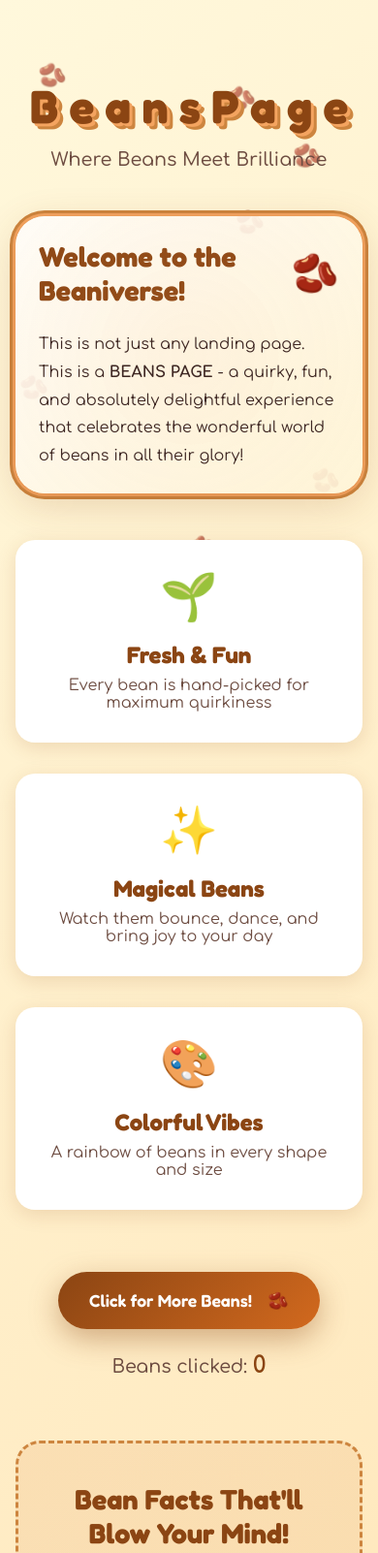
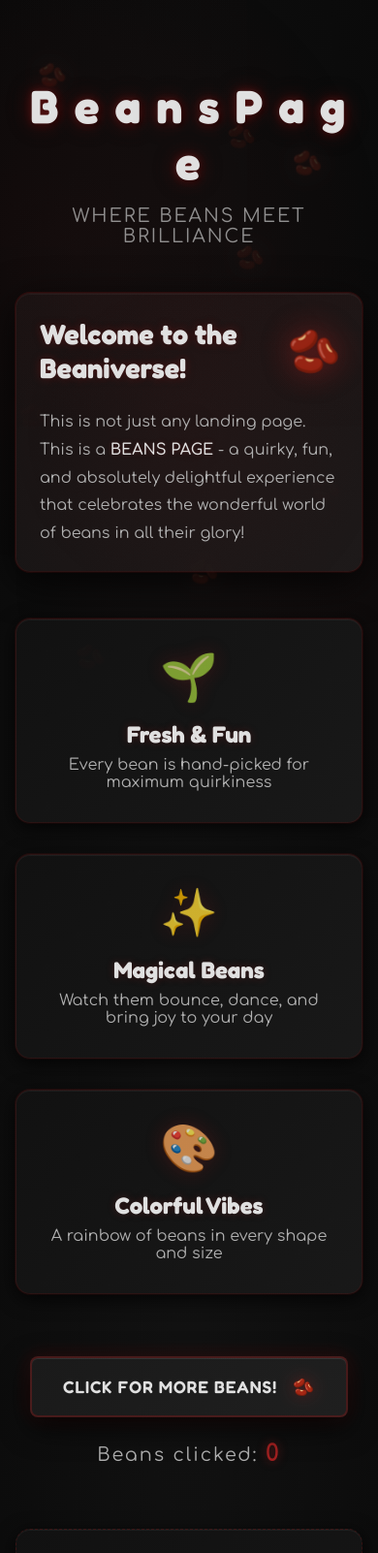
Before and after one commit to mrblingatx-hash/beansproject, a plain HTML site: page index.html in a window 390 px wide. Shown: the top 1602 px of the page at 97% size. Drawn offline with Linux system fonts and the light colour scheme.

Commit message:
Transform landing page to dark ominous theme with professional styling

```diff
--- a/script.js
+++ b/script.js
@@ -39,6 +39,9 @@ function createFloatingBean() {
     bean.style.fontSize = '2rem';
     bean.style.pointerEvents = 'none';
     bean.style.zIndex = '9999';
+    bean.style.filter = 'drop-shadow(0 0 8px rgba(139, 26, 26, 0.6))';
+    bean.style.color = '#5a0f0f';
+    bean.style.opacity = '0.8';
 
     // Random starting position near button
     const buttonRect = beanButton.getBoundingClientRect();
@@ -52,13 +55,14 @@ function createFloatingBean() {
     const randomY = -Math.random() * 300 - 100;
     const randomRotate = Math.random() * 720;
 
-    bean.style.transition = 'all 1s ease-out';
+    bean.style.transition = 'all 1.2s ease-out';
     bean.style.transform = `translate(${randomX}px, ${randomY}px) rotate(${randomRotate}deg) scale(0)`;
     bean.style.opacity = '0';
+    bean.style.filter = 'drop-shadow(0 0 15px rgba(160, 32, 32, 0.8))';
 
     setTimeout(() => {
         bean.remove();
-    }, 1000);
+    }, 1200);
 }
 
 // Show temporary message
@@ -69,15 +73,19 @@ function showMessage(text) {
     message.style.top = '20px';
     message.style.left = '50%';
     message.style.transform = 'translateX(-50%)';
-    message.style.background = 'linear-gradient(135deg, #8B4513, #D2691E)';
-    message.style.color = 'white';
+    message.style.background = 'linear-gradient(135deg, rgba(26, 26, 26, 0.95) 0%, rgba(18, 18, 18, 0.95) 100%)';
+    message.style.color = '#e0e0e0';
     message.style.padding = '1rem 2rem';
-    message.style.borderRadius = '50px';
+    message.style.borderRadius = '8px';
     message.style.fontFamily = "'Fredoka', sans-serif";
     message.style.fontSize = '1.2rem';
     message.style.fontWeight = '600';
     message.style.zIndex = '10000';
-    message.style.boxShadow = '0 10px 30px rgba(139, 69, 19, 0.4)';
+    message.style.boxShadow = '0 10px 30px rgba(0, 0, 0, 0.8), 0 0 20px rgba(139, 26, 26, 0.4), inset 0 1px 0 rgba(255, 255, 255, 0.1)';
+    message.style.border = '1px solid rgba(139, 26, 26, 0.4)';
+    message.style.textShadow = '0 0 10px rgba(139, 26, 26, 0.5)';
+    message.style.letterSpacing = '0.05em';
+    message.style.textTransform = 'uppercase';
     message.style.animation = 'messageSlideIn 0.5s ease-out';
 
     document.body.appendChild(message);
--- a/styles.css
+++ b/styles.css
@@ -5,24 +5,52 @@
 }
 
 :root {
-    --primary-bean: #8B4513;
-    --secondary-bean: #D2691E;
-    --accent-bean: #CD853F;
-    --light-bean: #F4A460;
-    --dark-bean: #654321;
-    --bg-gradient-start: #FFF8DC;
-    --bg-gradient-end: #FFE4B5;
-    --text-dark: #3E2723;
-    --text-light: #6D4C41;
+    --dark-primary: #0a0a0a;
+    --dark-secondary: #121212;
+    --dark-tertiary: #1a1a1a;
+    --accent-dark: #1f1f1f;
+    --text-primary: #e0e0e0;
+    --text-secondary: #b0b0b0;
+    --text-muted: #808080;
+    --glow-red: #8b1a1a;
+    --glow-dark-red: #5a0f0f;
+    --accent-red: #a02020;
+    --shadow-dark: rgba(0, 0, 0, 0.8);
+    --shadow-glow: rgba(139, 26, 26, 0.3);
+    --border-subtle: rgba(139, 26, 26, 0.2);
 }
 
 body {
     font-family: 'Comfortaa', cursive;
-    background: linear-gradient(135deg, var(--bg-gradient-start) 0%, var(--bg-gradient-end) 100%);
+    background: radial-gradient(ellipse at center, var(--dark-secondary) 0%, var(--dark-primary) 100%);
     min-height: 100vh;
     overflow-x: hidden;
-    color: var(--text-dark);
+    color: var(--text-primary);
     position: relative;
+}
+
+body::before {
+    content: '';
+    position: fixed;
+    top: 0;
+    left: 0;
+    width: 100%;
+    height: 100%;
+    background:
+        radial-gradient(circle at 20% 30%, rgba(139, 26, 26, 0.1) 0%, transparent 50%),
+        radial-gradient(circle at 80% 70%, rgba(139, 26, 26, 0.05) 0%, transparent 50%);
+    pointer-events: none;
+    z-index: 0;
+    animation: pulseBackground 20s ease-in-out infinite;
+}
+
+@keyframes pulseBackground {
+    0%, 100% {
+        opacity: 0.5;
+    }
+    50% {
+        opacity: 0.8;
+    }
 }
 
 .container {
@@ -33,7 +61,7 @@ body {
     z-index: 1;
 }
 
-/* Floating Beans Animation */
+/* Floating Beans Animation - Ominous */
 .bean-container {
     position: fixed;
     top: 0;
@@ -48,78 +76,84 @@ body {
 .bean {
     position: absolute;
     font-size: 2rem;
-    animation: float 6s ease-in-out infinite;
-    opacity: 0.6;
+    animation: floatOminous 12s ease-in-out infinite;
+    opacity: 0.15;
+    filter: drop-shadow(0 0 8px rgba(139, 26, 26, 0.4));
+    color: var(--glow-dark-red);
 }
 
 .bean-1 {
     top: 10%;
     left: 10%;
     animation-delay: 0s;
-    animation-duration: 8s;
+    animation-duration: 15s;
 }
 
 .bean-2 {
     top: 20%;
     right: 15%;
-    animation-delay: 1s;
-    animation-duration: 7s;
+    animation-delay: 2s;
+    animation-duration: 18s;
 }
 
 .bean-3 {
     top: 50%;
     left: 5%;
-    animation-delay: 2s;
-    animation-duration: 9s;
+    animation-delay: 4s;
+    animation-duration: 16s;
 }
 
 .bean-4 {
     top: 60%;
     right: 10%;
     animation-delay: 1.5s;
-    animation-duration: 6.5s;
+    animation-duration: 14s;
 }
 
 .bean-5 {
     top: 80%;
     left: 20%;
-    animation-delay: 0.5s;
-    animation-duration: 8.5s;
+    animation-delay: 3s;
+    animation-duration: 17s;
 }
 
 .bean-6 {
     top: 30%;
     right: 30%;
-    animation-delay: 2.5s;
-    animation-duration: 7.5s;
+    animation-delay: 5s;
+    animation-duration: 19s;
 }
 
 .bean-7 {
     top: 70%;
     left: 50%;
-    animation-delay: 1.2s;
-    animation-duration: 9.5s;
+    animation-delay: 2.5s;
+    animation-duration: 13s;
 }
 
 .bean-8 {
     top: 15%;
     left: 60%;
-    animation-delay: 3s;
-    animation-duration: 6s;
+    animation-delay: 6s;
+    animation-duration: 20s;
 }
 
-@keyframes float {
+@keyframes floatOminous {
     0%, 100% {
-        transform: translateY(0px) rotate(0deg);
+        transform: translateY(0px) rotate(0deg) scale(1);
+        opacity: 0.1;
     }
     25% {
-        transform: translateY(-20px) rotate(5deg);
+        transform: translateY(-15px) rotate(2deg) scale(1.05);
+        opacity: 0.2;
     }
     50% {
-        transform: translateY(-40px) rotate(-5deg);
+        transform: translateY(-25px) rotate(-2deg) scale(0.95);
+        opacity: 0.15;
     }
     75% {
-        transform: translateY(-20px) rotate(3deg);
+        transform: translateY(-15px) rotate(1deg) scale(1.02);
+        opacity: 0.18;
     }
 }
 
@@ -135,43 +169,53 @@ header {
     font-family: 'Fredoka', sans-serif;
     font-size: clamp(3rem, 8vw, 6rem);
     font-weight: 700;
-    color: var(--primary-bean);
+    color: var(--text-primary);
     margin-bottom: 1rem;
-    text-shadow: 3px 3px 0px var(--light-bean),
-                 6px 6px 0px var(--accent-bean);
+    text-shadow:
+        0 0 10px rgba(139, 26, 26, 0.5),
+        0 0 20px rgba(139, 26, 26, 0.3),
+        0 0 30px rgba(139, 26, 26, 0.2),
+        2px 2px 4px var(--shadow-dark);
     display: inline-block;
-    animation: titleBounce 1s ease-out;
+    animation: titleFadeIn 1.5s ease-out;
+    letter-spacing: 0.05em;
 }
 
 .title .letter {
     display: inline-block;
-    transition: transform 0.3s ease;
+    transition: all 0.4s ease;
     cursor: default;
 }
 
 .title .letter:hover {
-    transform: scale(1.2) rotate(10deg);
-    color: var(--secondary-bean);
+    transform: scale(1.1) translateY(-3px);
+    color: var(--accent-red);
+    text-shadow:
+        0 0 15px rgba(160, 32, 32, 0.8),
+        0 0 25px rgba(160, 32, 32, 0.5),
+        2px 2px 6px var(--shadow-dark);
 }
 
 .subtitle {
     font-size: clamp(1.2rem, 3vw, 1.8rem);
-    color: var(--text-light);
-    font-weight: 500;
-    animation: fadeInUp 1s ease-out 0.3s both;
+    color: var(--text-secondary);
+    font-weight: 400;
+    animation: fadeInUp 1.5s ease-out 0.5s both;
+    letter-spacing: 0.1em;
+    text-transform: uppercase;
+    opacity: 0.8;
 }
 
-@keyframes titleBounce {
+@keyframes titleFadeIn {
     0% {
-        transform: scale(0);
         opacity: 0;
-    }
-    50% {
-        transform: scale(1.1);
+        transform: translateY(30px);
+        filter: blur(10px);
     }
     100% {
-        transform: scale(1);
         opacity: 1;
+        transform: translateY(0);
+        filter: blur(0);
     }
 }
 
@@ -181,23 +225,25 @@ header {
         transform: translateY(20px);
     }
     to {
-        opacity: 1;
+        opacity: 0.8;
         transform: translateY(0);
     }
 }
 
 /* Content Card */
 .content-card {
-    background: linear-gradient(135deg, rgba(255, 255, 255, 0.9) 0%, rgba(255, 248, 220, 0.9) 100%);
-    border-radius: 30px;
+    background: linear-gradient(135deg, rgba(18, 18, 18, 0.95) 0%, rgba(26, 26, 26, 0.95) 100%);
+    border-radius: 15px;
     padding: 2.5rem;
     margin: 2rem 0;
-    box-shadow: 0 10px 40px rgba(139, 69, 19, 0.2),
-                0 0 0 3px var(--light-bean),
-                0 0 0 6px var(--accent-bean);
-    animation: cardSlideIn 0.8s ease-out 0.5s both;
+    box-shadow:
+        0 10px 40px var(--shadow-dark),
+        0 0 0 1px rgba(139, 26, 26, 0.3),
+        inset 0 1px 0 rgba(255, 255, 255, 0.05);
+    animation: cardSlideIn 1s ease-out 0.8s both;
     position: relative;
     overflow: hidden;
+    border: 1px solid var(--border-subtle);
 }
 
 .content-card::before {
@@ -207,11 +253,22 @@ header {
     right: -50%;
     width: 200%;
     height: 200%;
-    background: radial-gradient(circle, rgba(244, 164, 96, 0.1) 0%, transparent 70%);
-    animation: rotate 20s linear infinite;
+    background: radial-gradient(circle, rgba(139, 26, 26, 0.1) 0%, transparent 70%);
+    animation: rotateSlow 30s linear infinite;
 }
 
-@keyframes rotate {
+.content-card::after {
+    content: '';
+    position: absolute;
+    top: 0;
+    left: 0;
+    right: 0;
+    bottom: 0;
+    background: linear-gradient(180deg, rgba(139, 26, 26, 0.05) 0%, transparent 50%);
+    pointer-events: none;
+}
+
+@keyframes rotateSlow {
     from {
         transform: rotate(0deg);
     }
@@ -223,11 +280,13 @@ header {
 @keyframes cardSlideIn {
     from {
         opacity: 0;
-        transform: translateX(-50px);
+        transform: translateY(30px);
+        filter: blur(5px);
     }
     to {
         opacity: 1;
-        transform: translateX(0);
+        transform: translateY(0);
+        filter: blur(0);
     }
 }
 
@@ -237,34 +296,49 @@ header {
     justify-content: center;
     gap: 1rem;
     margin-bottom: 1.5rem;
+    position: relative;
+    z-index: 1;
 }
 
 .card-header h2 {
     font-family: 'Fredoka', sans-serif;
     font-size: clamp(1.8rem, 4vw, 2.5rem);
-    color: var(--primary-bean);
+    color: var(--text-primary);
+    text-shadow: 0 0 10px rgba(139, 26, 26, 0.4);
 }
 
 .bean-icon {
     font-size: 2.5rem;
-    animation: beanSpin 3s ease-in-out infinite;
+    animation: beanPulse 4s ease-in-out infinite;
+    filter: drop-shadow(0 0 8px rgba(139, 26, 26, 0.6));
+    opacity: 0.7;
 }
 
-@keyframes beanSpin {
+@keyframes beanPulse {
     0%, 100% {
-        transform: rotate(0deg) scale(1);
+        transform: scale(1);
+        opacity: 0.6;
+        filter: drop-shadow(0 0 8px rgba(139, 26, 26, 0.6));
     }
     50% {
-        transform: rotate(180deg) scale(1.2);
+        transform: scale(1.1);
+        opacity: 0.9;
+        filter: drop-shadow(0 0 15px rgba(160, 32, 32, 0.8));
     }
 }
 
 .description {
     font-size: clamp(1rem, 2vw, 1.2rem);
     line-height: 1.8;
-    color: var(--text-dark);
+    color: var(--text-secondary);
     position: relative;
     z-index: 1;
+}
+
+.description strong {
+    color: var(--text-primary);
+    font-weight: 600;
+    text-shadow: 0 0 5px rgba(139, 26, 26, 0.3);
 }
 
 /* Features Section */
@@ -276,27 +350,31 @@ header {
 }
 
 .feature-card {
-    background: white;
-    border-radius: 20px;
+    background: linear-gradient(135deg, rgba(18, 18, 18, 0.9) 0%, rgba(26, 26, 26, 0.9) 100%);
+    border-radius: 15px;
     padding: 2rem;
     text-align: center;
-    box-shadow: 0 5px 20px rgba(139, 69, 19, 0.15);
-    transition: all 0.3s ease;
-    animation: featureFadeIn 0.8s ease-out both;
+    box-shadow:
+        0 5px 20px var(--shadow-dark),
+        0 0 0 1px rgba(139, 26, 26, 0.2),
+        inset 0 1px 0 rgba(255, 255, 255, 0.05);
+    transition: all 0.4s ease;
+    animation: featureFadeIn 1s ease-out both;
     position: relative;
     overflow: hidden;
+    border: 1px solid var(--border-subtle);
 }
 
 .feature-card:nth-child(1) {
-    animation-delay: 0.7s;
+    animation-delay: 1s;
 }
 
 .feature-card:nth-child(2) {
-    animation-delay: 0.9s;
+    animation-delay: 1.2s;
 }
 
 .feature-card:nth-child(3) {
-    animation-delay: 1.1s;
+    animation-delay: 1.4s;
 }
 
 .feature-card::before {
@@ -306,8 +384,8 @@ header {
     left: -100%;
     width: 100%;
     height: 100%;
-    background: linear-gradient(90deg, transparent, rgba(244, 164, 96, 0.3), transparent);
-    transition: left 0.5s;
+    background: linear-gradient(90deg, transparent, rgba(139, 26, 26, 0.1), transparent);
+    transition: left 0.8s;
 }
 
 .feature-card:hover::before {
@@ -315,8 +393,13 @@ header {
 }
 
 .feature-card:hover {
-    transform: translateY(-10px) scale(1.05);
-    box-shadow: 0 15px 40px rgba(139, 69, 19, 0.3);
+    transform: translateY(-5px);
+    box-shadow:
+        0 15px 40px var(--shadow-dark),
+        0 0 20px var(--shadow-glow),
+        0 0 0 1px rgba(139, 26, 26, 0.4),
+        inset 0 1px 0 rgba(255, 255, 255, 0.08);
+    border-color: rgba(139, 26, 26, 0.4);
 }
 
 @keyframes featureFadeIn {
@@ -334,27 +417,30 @@ header {
     font-size: 3rem;
     margin-bottom: 1rem;
     display: inline-block;
-    animation: iconBounce 2s ease-in-out infinite;
+    animation: iconFloat 3s ease-in-out infinite;
+    filter: drop-shadow(0 0 10px rgba(139, 26, 26, 0.4));
+    opacity: 0.8;
 }
 
-@keyframes iconBounce {
+@keyframes iconFloat {
     0%, 100% {
         transform: translateY(0);
     }
     50% {
-        transform: translateY(-10px);
+        transform: translateY(-8px);
     }
 }
 
 .feature-card h3 {
     font-family: 'Fredoka', sans-serif;
     font-size: 1.5rem;
-    color: var(--primary-bean);
+    color: var(--text-primary);
     margin-bottom: 0.5rem;
+    text-shadow: 0 0 8px rgba(139, 26, 26, 0.3);
 }
 
 .feature-card p {
-    color: var(--text-light);
+    color: var(--text-secondary);
     font-size: 1rem;
 }
 
@@ -365,22 +451,27 @@ header {
 }
 
 .cta-button {
-    background: linear-gradient(135deg, var(--primary-bean) 0%, var(--secondary-bean) 100%);
-    color: white;
-    border: none;
+    background: linear-gradient(135deg, var(--dark-tertiary) 0%, var(--accent-dark) 100%);
+    color: var(--text-primary);
+    border: 2px solid rgba(139, 26, 26, 0.4);
     padding: 1.5rem 3rem;
     font-size: clamp(1.1rem, 2vw, 1.4rem);
     font-family: 'Fredoka', sans-serif;
     font-weight: 600;
-    border-radius: 50px;
+    border-radius: 8px;
     cursor: pointer;
-    box-shadow: 0 10px 30px rgba(139, 69, 19, 0.4);
-    transition: all 0.3s ease;
+    box-shadow:
+        0 10px 30px var(--shadow-dark),
+        0 0 20px var(--shadow-glow),
+        inset 0 1px 0 rgba(255, 255, 255, 0.1);
+    transition: all 0.4s ease;
     display: inline-flex;
     align-items: center;
     gap: 1rem;
     position: relative;
     overflow: hidden;
+    letter-spacing: 0.05em;
+    text-transform: uppercase;
 }
 
 .cta-button::before {
@@ -391,7 +482,7 @@ header {
     width: 0;
     height: 0;
     border-radius: 50%;
-    background: rgba(255, 255, 255, 0.3);
+    background: rgba(139, 26, 26, 0.2);
     transform: translate(-50%, -50%);
     transition: width 0.6s, height 0.6s;
 }
@@ -402,59 +493,71 @@ header {
 }
 
 .cta-button:hover {
-    transform: scale(1.1) rotate(2deg);
-    box-shadow: 0 15px 40px rgba(139, 69, 19, 0.6);
+    transform: translateY(-3px);
+    box-shadow:
+        0 15px 40px var(--shadow-dark),
+        0 0 30px var(--shadow-glow),
+        inset 0 1px 0 rgba(255, 255, 255, 0.15);
+    border-color: rgba(139, 26, 26, 0.6);
+    background: linear-gradient(135deg, var(--accent-dark) 0%, rgba(139, 26, 26, 0.2) 100%);
 }
 
 .cta-button:active {
-    transform: scale(0.95);
+    transform: translateY(-1px);
 }
 
 .button-bean {
     display: inline-block;
-    animation: beanDance 1s ease-in-out infinite;
+    animation: beanSway 2s ease-in-out infinite;
+    filter: drop-shadow(0 0 8px rgba(139, 26, 26, 0.6));
 }
 
-@keyframes beanDance {
+@keyframes beanSway {
     0%, 100% {
         transform: rotate(0deg);
     }
     25% {
-        transform: rotate(-15deg);
+        transform: rotate(-5deg);
     }
     75% {
-        transform: rotate(15deg);
+        transform: rotate(5deg);
     }
 }
 
 .bean-counter {
     margin-top: 1.5rem;
     font-size: 1.2rem;
-    color: var(--text-light);
-    font-weight: 500;
+    color: var(--text-secondary);
+    font-weight: 400;
+    letter-spacing: 0.1em;
 }
 
 #beanCount {
-    color: var(--primary-bean);
+    color: var(--accent-red);
     font-weight: 700;
     font-size: 1.5rem;
+    text-shadow: 0 0 10px rgba(160, 32, 32, 0.6);
 }
 
 /* Fun Facts Section */
 .fun-facts {
-    background: linear-gradient(135deg, rgba(210, 105, 30, 0.1) 0%, rgba(205, 133, 63, 0.1) 100%);
-    border-radius: 25px;
+    background: linear-gradient(135deg, rgba(18, 18, 18, 0.9) 0%, rgba(26, 26, 26, 0.9) 100%);
+    border-radius: 15px;
     padding: 2.5rem;
     margin: 3rem 0;
-    border: 3px dashed var(--accent-bean);
+    border: 1px dashed rgba(139, 26, 26, 0.3);
+    box-shadow:
+        0 5px 20px var(--shadow-dark),
+        inset 0 1px 0 rgba(255, 255, 255, 0.05);
 }
 
 .fun-facts h2 {
     font-family: 'Fredoka', sans-serif;
     font-size: clamp(1.8rem, 4vw, 2.2rem);
-    color: var(--primary-bean);
+    color: var(--text-primary);
     margin-bottom: 1.5rem;
     text-align: center;
+    text-shadow: 0 0 10px rgba(139, 26, 26, 0.4);
 }
 
 .fun-facts ul {
@@ -466,11 +569,13 @@ header {
     font-size: clamp(1rem, 2vw, 1.2rem);
     padding: 1rem;
     margin: 0.5rem 0;
-    background: white;
-    border-radius: 15px;
-    box-shadow: 0 3px 10px rgba(139, 69, 19, 0.1);
+    background: linear-gradient(135deg, rgba(26, 26, 26, 0.8) 0%, rgba(18, 18, 18, 0.8) 100%);
+    border-radius: 10px;
+    box-shadow: 0 3px 10px var(--shadow-dark);
     transition: all 0.3s ease;
-    animation: listItemSlide 0.5s ease-out both;
+    animation: listItemSlide 0.6s ease-out both;
+    border: 1px solid rgba(139, 26, 26, 0.2);
+    color: var(--text-secondary);
 }
 
 .fun-facts li:nth-child(1) {
@@ -490,9 +595,13 @@ header {
 }
 
 .fun-facts li:hover {
-    transform: translateX(10px);
-    box-shadow: 0 5px 15px rgba(139, 69, 19, 0.2);
-    background: linear-gradient(90deg, white 0%, var(--bg-gradient-start) 100%);
+    transform: translateX(5px);
+    box-shadow:
+        0 5px 15px var(--shadow-dark),
+        0 0 15px var(--shadow-glow);
+    border-color: rgba(139, 26, 26, 0.4);
+    background: linear-gradient(135deg, rgba(26, 26, 26, 0.95) 0%, rgba(18, 18, 18, 0.95) 100%);
+    color: var(--text-primary);
 }
 
 @keyframes listItemSlide {
@@ -511,26 +620,44 @@ footer {
     text-align: center;
     margin: 4rem 0 2rem;
     padding: 2rem;
-    color: var(--text-light);
+    color: var(--text-muted);
+    border-top: 1px solid rgba(139, 26, 26, 0.2);
+    position: relative;
+}
+
+footer::before {
+    content: '';
+    position: absolute;
+    top: 0;
+    left: 50%;
+    transform: translateX(-50%);
+    width: 100px;
+    height: 1px;
+    background: linear-gradient(90deg, transparent, rgba(139, 26, 26, 0.5), transparent);
 }
 
 footer p {
     margin: 0.5rem 0;
     font-size: 1.1rem;
+    opacity: 0.7;
 }
 
 .footer-beans {
     font-size: 1.5rem;
     letter-spacing: 0.5rem;
-    animation: footerBeans 2s ease-in-out infinite;
+    animation: footerPulse 3s ease-in-out infinite;
+    opacity: 0.5;
+    filter: drop-shadow(0 0 5px rgba(139, 26, 26, 0.4));
 }
 
-@keyframes footerBeans {
+@keyframes footerPulse {
     0%, 100% {
+        opacity: 0.4;
         transform: scale(1);
     }
     50% {
-        transform: scale(1.2);
+        opacity: 0.6;
+        transform: scale(1.05);
     }
 }
 
@@ -554,21 +681,55 @@ footer p {
 
     .bean {
         font-size: 1.5rem;
+        opacity: 0.1;
     }
 }
 
-/* Bean Explosion Animation */
+/* Bean Explosion Animation - Ominous */
 @keyframes beanExplode {
     0% {
         transform: scale(1) rotate(0deg);
         opacity: 1;
+        filter: drop-shadow(0 0 10px rgba(139, 26, 26, 0.8));
+    }
+    50% {
+        transform: scale(2) rotate(180deg);
+        opacity: 0.7;
+        filter: drop-shadow(0 0 20px rgba(160, 32, 32, 1));
     }
     100% {
         transform: scale(3) rotate(360deg);
         opacity: 0;
+        filter: drop-shadow(0 0 30px rgba(139, 26, 26, 0.5));
     }
 }
 
 .bean-explode {
-    animation: beanExplode 0.6s ease-out forwards;
+    animation: beanExplode 0.8s ease-out forwards;
 }
+
+/* Additional Ominous Effects */
+@keyframes messageSlideIn {
+    from {
+        opacity: 0;
+        transform: translateX(-50%) translateY(-50px);
+        filter: blur(10px);
+    }
+    to {
+        opacity: 1;
+        transform: translateX(-50%) translateY(0);
+        filter: blur(0);
+    }
+}
+
+@keyframes messageSlideOut {
+    from {
+        opacity: 1;
+        transform: translateX(-50%) translateY(0);
+    }
+    to {
+        opacity: 0;
+        transform: translateX(-50%) translateY(-50px);
+        filter: blur(10px);
+    }
+}
```
